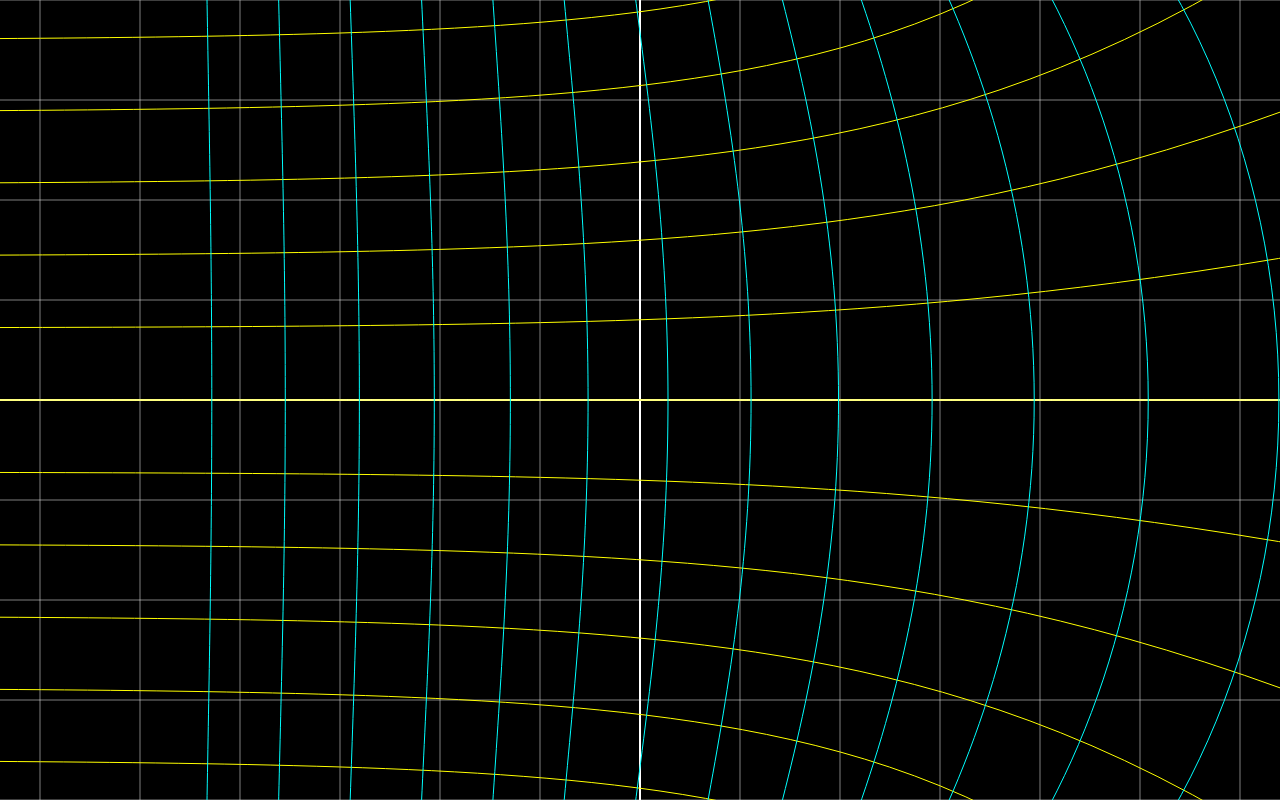
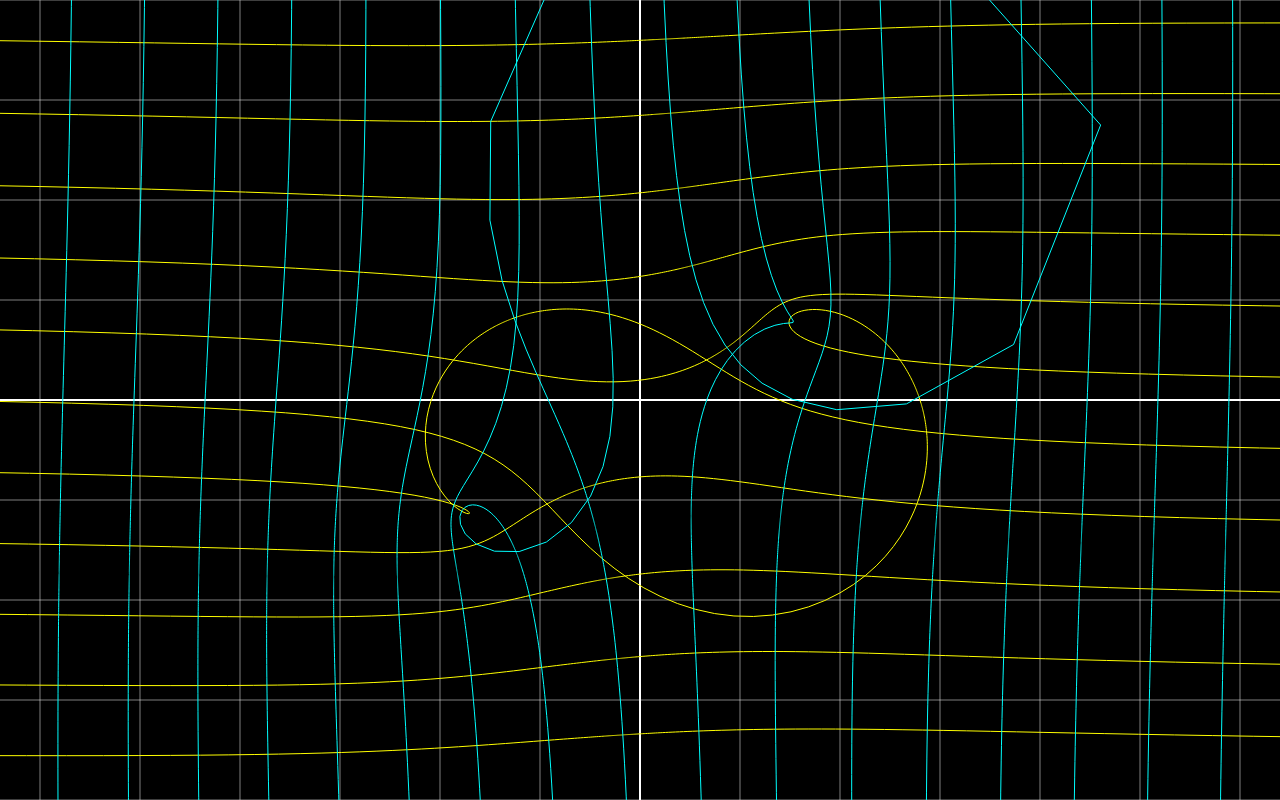
Before and after one commit to ImNotRog/conformal, a website: page index.html in a window 1280 px wide. Drawn offline with Linux system fonts and the light colour scheme; animation ran at ten frames a second.

Commit message:
mobius transforms

```diff
--- a/index.html
+++ b/index.html
@@ -79,19 +79,19 @@
                 const ss = 100;
 
                 // Mobius funcs
-                // for (let i = ss; i >= -ss; i--) {
-                //     pos.push(- 1 * 2 ** (i / ss * 10))
-                // }
-                // for (let i = -ss; i < ss; i++) {
-                //     pos.push(2 ** (i / ss * 10))
+                for (let i = ss; i >= -ss; i--) {
+                    pos.push(- 1 * 2 ** (i / ss * 10))
+                }
+                for (let i = -ss; i < ss; i++) {
+                    pos.push(2 ** (i / ss * 10))
+                }
+
+                // for(let i = -3; i <= 3; i += 0.05) {
+                //     pos.push(i);
                 // }
 
-                for(let i = -3; i <= 3; i += 0.05) {
-                    pos.push(i);
-                }
-
                 const c1 = 1;
-                const c2 = 0.5;
+                const c2 = 1;
                 // console.log(pos);
 
                 for (let y = (((0.5-c1)*h) - ((0.5-c1) * h) % ppb + h/2 % ppb);  y <= h * (c1+0.5); y += ppb) {
--- a/js/math.js
+++ b/js/math.js
@@ -94,8 +94,8 @@ const Mapping = (z) => {
 
     // return Complex.add(z, new Complex(1,1));
 
-    // if( z.isInfinity() ) return Complex.div(a,c);
-    return Complex.exp(Complex.div(z,new Complex(3)));
+    if( z.isInfinity() ) return Complex.div(a,c);
+    // return Complex.exp(Complex.div(z,new Complex(3)));
 
-    // return Complex.div(Complex.add(Complex.mult(a, z), b), Complex.add(Complex.mult(c, z), d) ); // (az+b)/(cz+d)
+    return Complex.div(Complex.add(Complex.mult(a, z), b), Complex.add(Complex.mult(c, z), d) ); // (az+b)/(cz+d)
 }
```
